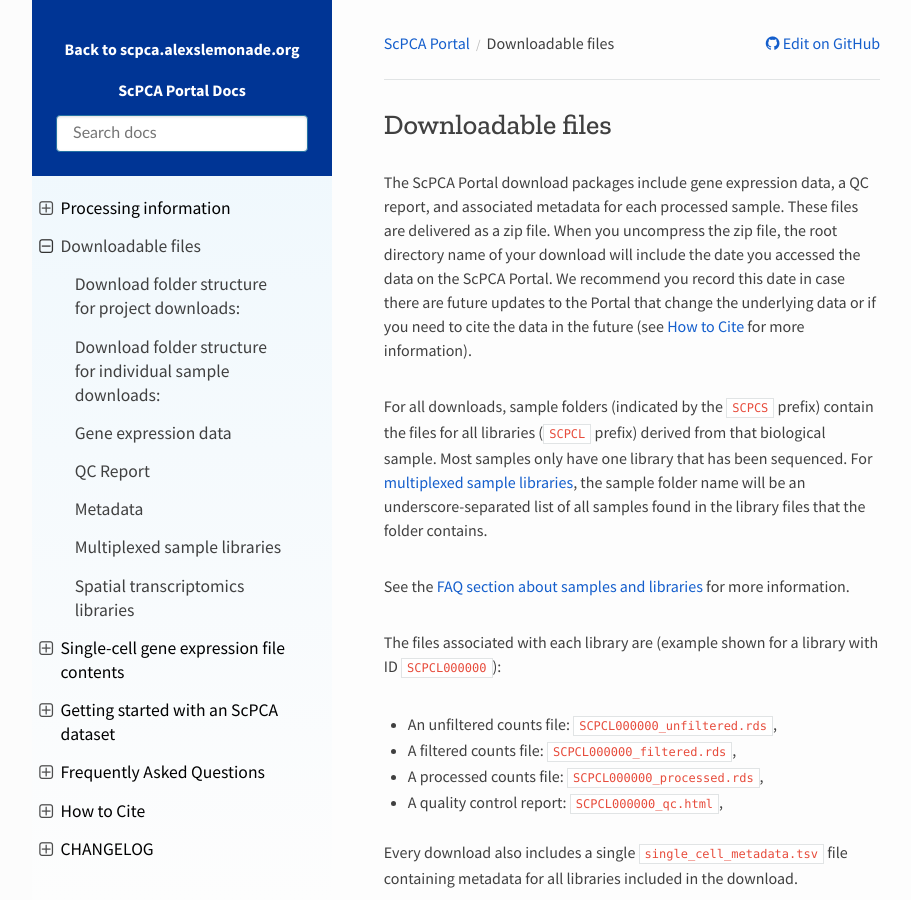
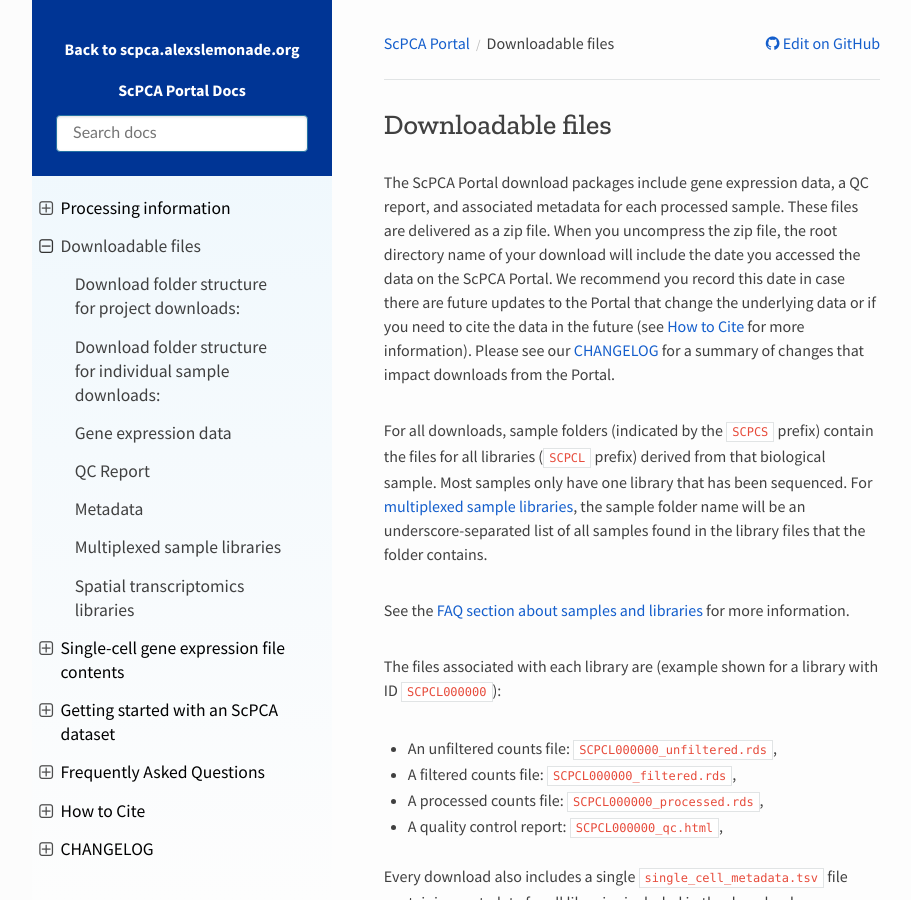
Before and after one commit to DongzeHE/scpca-docs, a Sphinx documentation site: the page built from docs/download_files.md, in a window 1280 px wide and 900 px high. Shown: the whole window, without its empty margins (158-1069 px from the left). Built offline with Sphinx 7.4.7 and the Read the Docs theme 2.0.0, drawn with Linux system fonts in a browser that asks for light colours.

Commit message:
Update docs/download_files.md
Co-authored-by: Joshua Shapiro <josh.shapiro@ccdatalab.org>

```diff
--- a/docs/download_files.md
+++ b/docs/download_files.md
@@ -4,7 +4,7 @@
 These files are delivered as a zip file.
 When you uncompress the zip file, the root directory name of your download will include the date you accessed the data on the ScPCA Portal.
 We recommend you record this date in case there are future updates to the Portal that change the underlying data or if you need to cite the data in the future (see {ref}`How to Cite <citation:how to cite>` for more information).
-<!-- TODO: Add link to CHANGELOG -->
+Please see our {ref}`CHANGELOG <CHANGELOG:CHANGELOG>` for a summary of changes that impact downloads from the Portal.
 
 For all downloads, sample folders (indicated by the `SCPCS` prefix) contain the files for all libraries (`SCPCL` prefix) derived from that biological sample.
 Most samples only have one library that has been sequenced.
```
